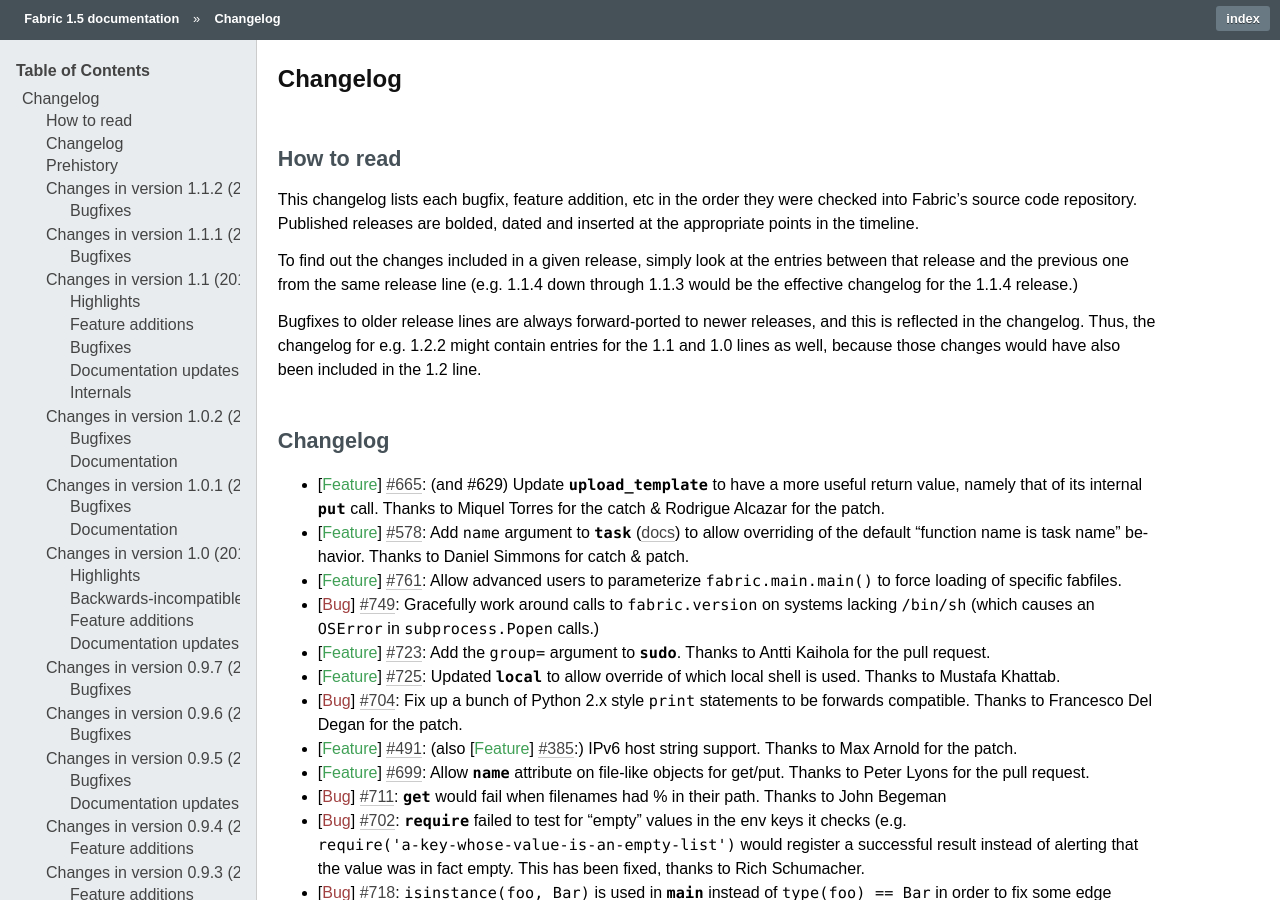
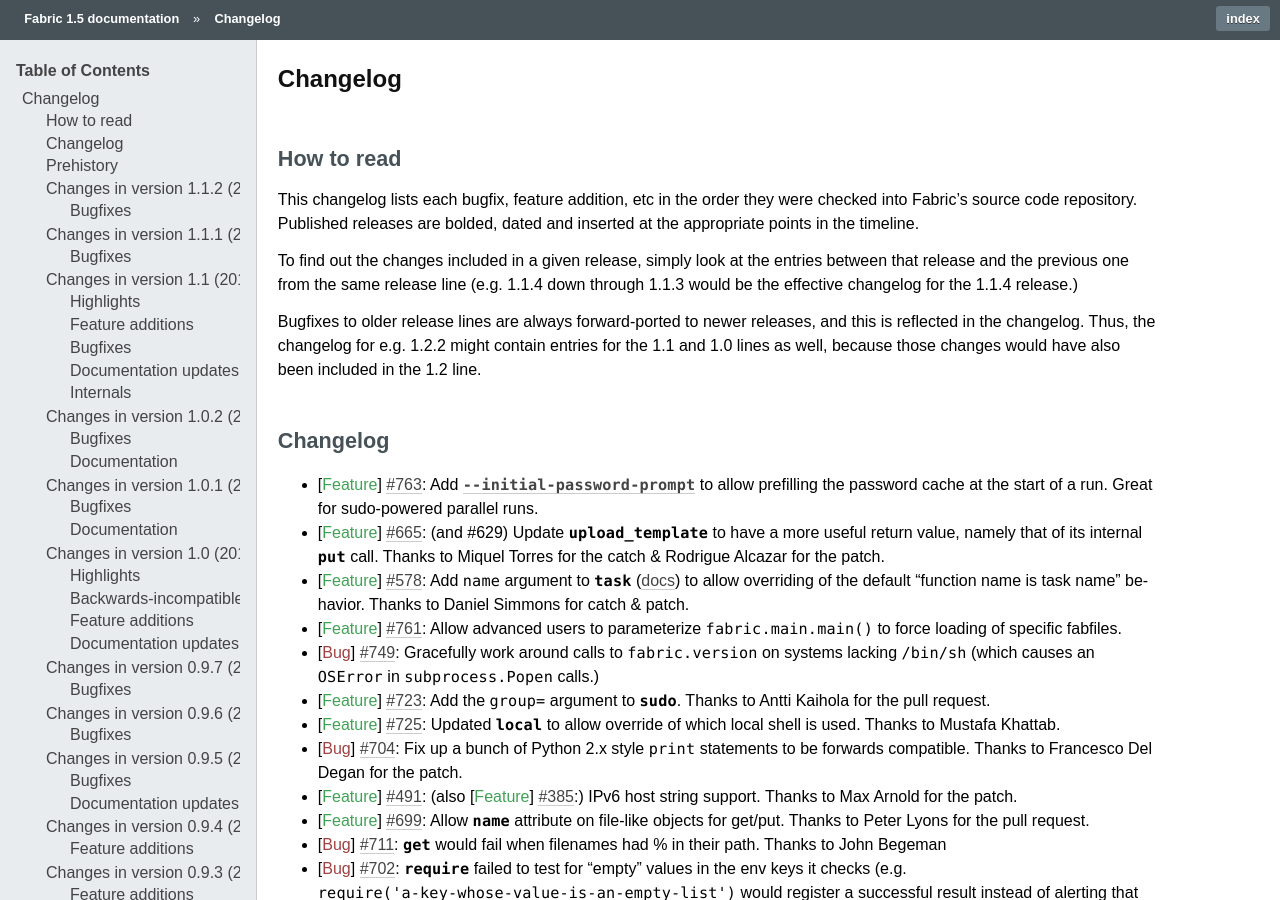
Before and after one commit to fabric/fabric, a Sphinx documentation site: the page built from docs/changelog.rst, in a window 1280 px wide and 900 px high. Built offline with Sphinx 7.4.7, drawn with Linux system fonts in a browser that asks for light colours.

Commit message:
Changelog re #763

```diff
--- a/docs/changelog.rst
+++ b/docs/changelog.rst
@@ -25,6 +25,9 @@
 Changelog
 =========
 
+* :feature:`763` Add :option:`--initial-password-prompt <-I>` to allow
+  prefilling the password cache at the start of a run. Great for sudo-powered
+  parallel runs.
 * :feature:`665` (and #629) Update `~fabric.contrib.files.upload_template` to
   have a more useful return value, namely that of its internal
   `~fabric.operations.put` call. Thanks to Miquel Torres for the catch &
```
